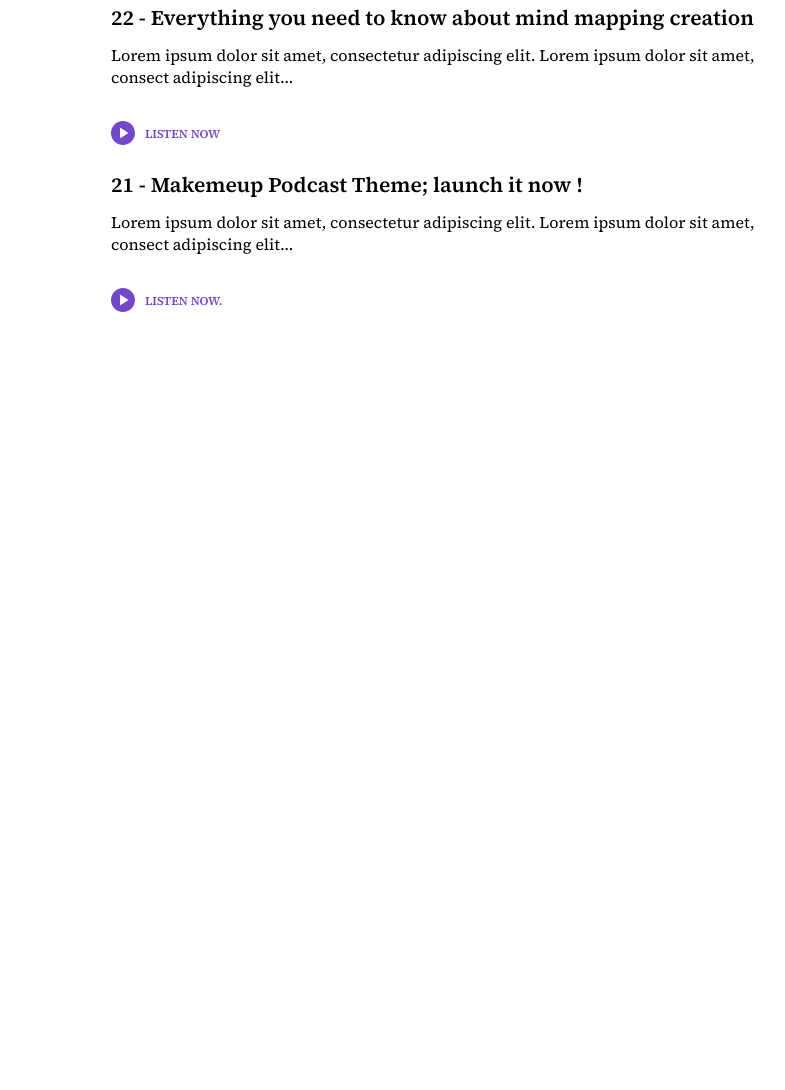
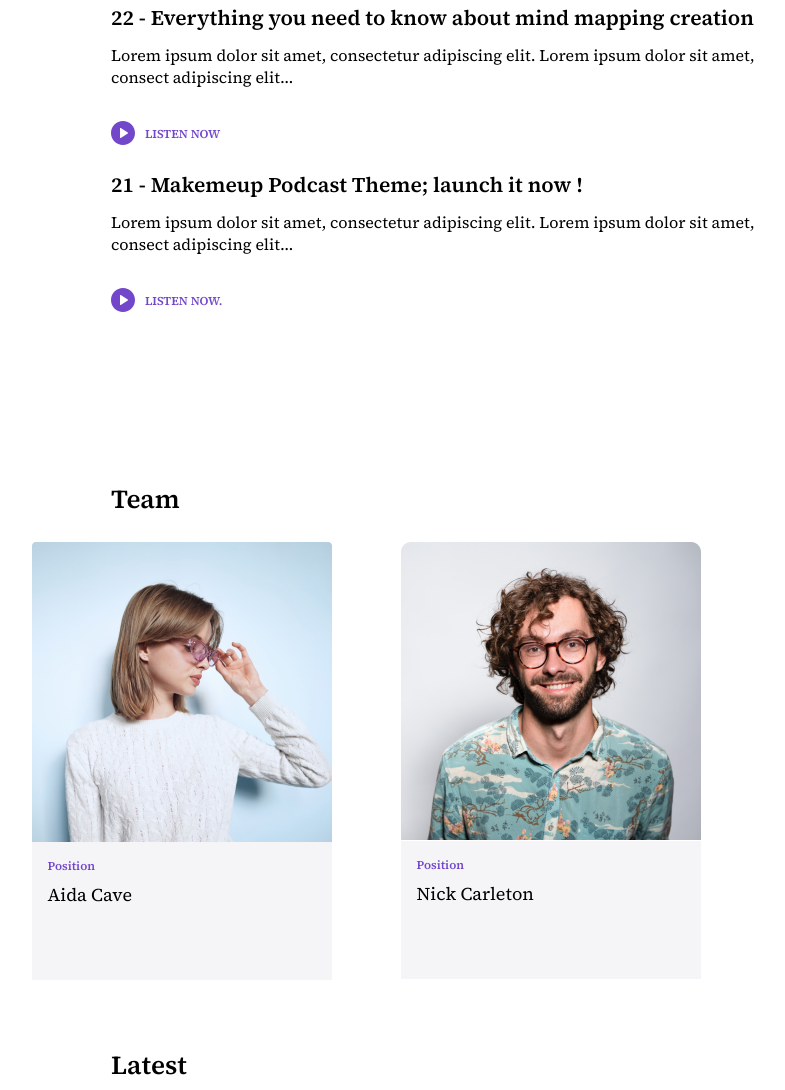
Before and after one commit to tashpulatovv7/co-working-2, a plain HTML site: page index.html in a window 1280 px wide. Shown: the part 935-2025 px from the top of the page, without its empty margins (274-1059 px from the left). Before the commit the page ends 1258 px from the top, so only its background shows below. Drawn offline with nearby package versions, Linux system fonts and the light colour scheme.

Commit message:
overrrrr

```diff
--- a/index.html
+++ b/index.html
@@ -125,7 +125,7 @@
 				</div>
 			</section>
 
-			<!-- <section>
+			<section>
 				<div class="team">
 					<h2>Team</h2>
 					<div class="aida-nick">
@@ -201,7 +201,7 @@
 					</div>
 				</div>
 
-			</footer> -->
+			</footer>
 		</div>
 	</body>
 </html>
```
